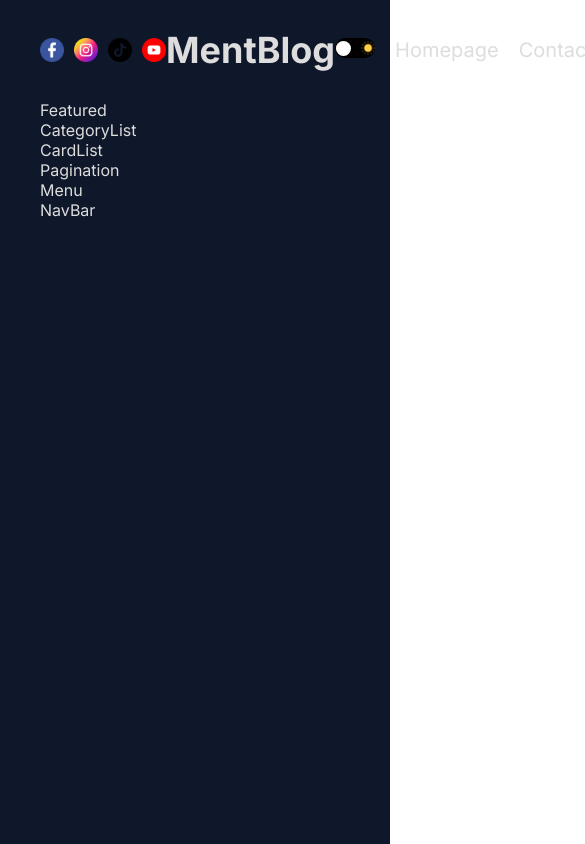
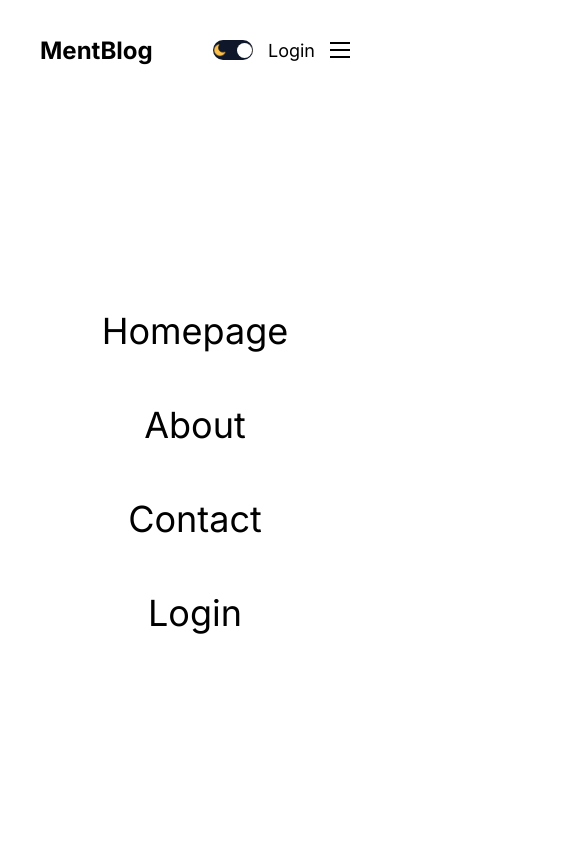
Before and after one commit to Hilll19/MentBlog, a Next.js app: page / in a window 390 px wide. Both pictures are taken after a click on the element 343 px from the left and 48 px from the top of the page. Shown: the top 844 px of the page, 585 px wide, since content can reach past the window. Built offline with nearby package versions, Linux system fonts and the light colour scheme.

Commit message:
Create Navbar like menu and button burger etc

```diff
--- a/src/app/globals.css
+++ b/src/app/globals.css
@@ -21,11 +21,17 @@ a{
     text-decoration: none;
 }
 
-.light{
+.dark{
     --bg:#0f172a;
     --textColor:#ddd;
     --softBg: #1f273a;
     --softTextColor:#a6a6a6;
+}
+.light{
+    --bg:white;
+    --textColor:black;
+    --softBg: #f0f0f0;
+    --softTextColor:#626262;
 }
 
 .container{
--- a/src/components/authLinks/AuthLinks.jsx
+++ b/src/components/authLinks/AuthLinks.jsx
@@ -1,21 +1,43 @@
-import React from 'react';
+"use client"
+import React, { useState } from 'react';
 import styles from './authLinks.module.css';
 import Link from 'next/link';
 
 const AuthLinks = () => {
 
+  const [open, setOpen] = useState(false);
   //temporary check status
   const status = "notauthenticated";
 
   return (
     <>
       {status === "notauthenticated" ? (
-        <Link href="/Login">Login</Link>
+        <Link href="/Login" className={styles.link}>Login</Link>
       ) : (
         <>
-          <Link href="/write">Write</Link>
+          <Link href="/write" className={styles.link}>Write</Link>
           <span className={styles.link}>Logout</span>
         </>
+      )}
+      <div className={styles.burger} onClick={()=> setOpen(!open)}>
+        <div className={styles.line}></div>
+        <div className={styles.line}></div>
+        <div className={styles.line}></div>
+      </div>
+      {open && (
+        <div className={styles.responsiveMenu}>
+          <Link href="/"> Homepage</Link>
+          <Link href="/"> About</Link>
+          <Link href="/"> Contact</Link>
+          {status === "notauthenticated" ? (
+            <Link href="/Login">Login</Link>
+          ) : (
+            <>
+              <Link href="/write">Write</Link>
+              <span className={styles.link}>Logout</span>
+            </>
+          )}
+        </div>
       )}
     </>
   );
--- a/src/components/authLinks/authLinks.module.css
+++ b/src/components/authLinks/authLinks.module.css
@@ -1,3 +1,38 @@
 .link{
     cursor: pointer;
 }
+.burger{
+    width: 20px;
+    height: 16px;
+    flex-direction: column;
+    justify-content: space-between;
+    cursor: pointer;
+    display: none;
+}
+.line{
+    width: 100%;
+    height: 2px;
+    background-color: var(--textColor);
+}
+
+.responsiveMenu{
+    position: absolute;
+    top: 100px;
+    left: 0;
+    background-color: var(--bg);
+    height: calc(100vh - 100px);
+    display: flex;
+    text-align: center;
+    flex-direction: column;
+    align-items: center;
+    justify-content: center;
+    gap: 50px;
+    font-size: 36px;
+    width: 100%;
+}
+
+@media screen and (max-width:640px) {
+    .burger{
+        display: flex;
+    }
+}
--- a/src/components/featured/Featured.jsx
+++ b/src/components/featured/Featured.jsx
@@ -2,7 +2,16 @@ import React from 'react'
 import styles from './featured.module.css'
 const Featured = () => {
   return (
-    <div className={styles.container}>Featured</div>
+    <div className={styles.container}>
+      <h1 className={styles.title}>
+        <b>Hey, Welcome to MentBlog!</b>
+        Discover my stories and creatives ideas
+      </h1>
+      <div className={styles.post}>
+        <div className={styles.imgContainer}></div>
+        <div className={styles.textContainer}></div>
+      </div>
+    </div>
   )
 }
 
--- a/src/components/navbar/NavBar.jsx
+++ b/src/components/navbar/NavBar.jsx
@@ -17,9 +17,9 @@ const NavBar = () => {
       <div className={styles.logo}>MentBlog</div>
       <div className={styles.links}>
         <ThemeToggle/>
-        <Link href="/">Homepage</Link>
-        <Link href="/">Contact</Link>
-        <Link href="/">About</Link>
+        <Link href="/" className={styles.link}>Homepage</Link>
+        <Link href="/" className={styles.link}>Contact</Link>
+        <Link href="/" className={styles.link}>About</Link>
         <AuthLinks/>
       </div>
     </div>
--- a/src/components/navbar/navbar.module.css
+++ b/src/components/navbar/navbar.module.css
@@ -18,6 +18,38 @@
 .links{
     display: flex;
     gap: 20px;
+    align-items: center;
     flex: 1;
     font-size: 20px;
 }
+
+@media screen and (max-width:1280px) {
+    .logo{
+        font-size: 32px;
+    }
+    .links{
+        font-size: 18px;
+        gap: 15px;
+    }
+}
+@media screen and (max-width:1024px) {
+    .social{
+        display: none;
+    }
+    .logo{
+        text-align: left;
+    }
+}
+@media screen and (max-width:768px) {
+    .logo{
+        font-size: 24px;
+    }
+}
+@media screen and (max-width:640px) {
+    .links{
+        justify-content: flex-end;
+    }
+    .link{
+        display: none;
+    }
+}
--- a/src/components/themeToggle/ThemeToggle.jsx
+++ b/src/components/themeToggle/ThemeToggle.jsx
@@ -8,14 +8,14 @@ import { ThemeContext } from '@/context/ThemeContext'
 
 const ThemeToggle = () => {
 
-  const {theme} = useContext(ThemeContext);
+  const { toggle, theme } = useContext(ThemeContext);
 
   console.log(theme);
 
   return (
-    <div className={styles.container}>
+    <div className={styles.container} onClick={toggle} style={theme === "dark" ? { backgroundColor: "white" } : { backgroundColor: "#0f172a" }}>
       <Image src="/moon.png" alt="" width={14} height={14} />
-      <div className={styles.ball}></div>
+      <div className={styles.ball} style={theme === "dark" ? { left: 1, background: "#0f172a" } : { right: 1, background: "white" }}></div>
       <Image src="/sun.png" alt="" width={14} height={14} />
     </div>
   )
--- a/src/components/themeToggle/themeToggle.module.css
+++ b/src/components/themeToggle/themeToggle.module.css
@@ -6,15 +6,11 @@
     display: flex;
     align-items: center;
     justify-content: space-between;
-    background-color: black;
     position: relative;
 }
 .ball{
     width: 15px;
     height: 15px;
     border-radius: 50%;
-    background-color: white;
     position: absolute;
-    left: 1px;
-
 }
--- a/src/context/ThemeContext.jsx
+++ b/src/context/ThemeContext.jsx
@@ -1,20 +1,31 @@
 "use client";
 
-import { createContext, useState } from "react";
+import { createContext, useEffect, useState } from "react";
 
 //Using createContext to set theme
 export const ThemeContext = createContext();
 
 const getFromLocalStorage = () => {
-    if (typeof window !== undefined){
+    if (typeof window !== "undefined") {
         const value = localStorage.getItem("theme");
         return value || "light";
     }
 };
 
-export const ThemeContextProvider = ({children})=>{
-    const [theme, setTheme] = useState(()=>{
+export const ThemeContextProvider = ({ children }) => {
+    const [theme, setTheme] = useState(() => {
         return getFromLocalStorage();
     });
-    return <ThemeContext.Provider value={{theme}}>{children}</ThemeContext.Provider>;
+
+    const toggle = () => {
+        setTheme(theme === "light" ? "dark" : "light");
+    };
+
+    useEffect(()=>{
+        localStorage.setItem("theme", theme);
+    }, [theme]);
+
+    return (
+        <ThemeContext.Provider value={{ theme, toggle }}>{children}</ThemeContext.Provider>
+    );
 };
--- a/src/providers/ThemeProvider.jsx
+++ b/src/providers/ThemeProvider.jsx
@@ -1,14 +1,21 @@
 "use client";
 
 import { ThemeContext } from '@/context/ThemeContext';
-import React, { useContext } from 'react'
+import React, { useContext, useEffect, useState } from 'react'
 
 const ThemeProvider = ({children}) => {
     const { theme } = useContext(ThemeContext);
+    const [mounted, setMounted] = useState(false);
 
-    return (
-        <div className={theme}>{children}</div>
-    )
-}
+    useEffect(()=>{
+        setMounted(true)
+    },[]);
+
+    if (mounted) {
+
+        return  <div className={theme}>{children}</div>;
+    }
+
+};
 
 export default ThemeProvider
```
